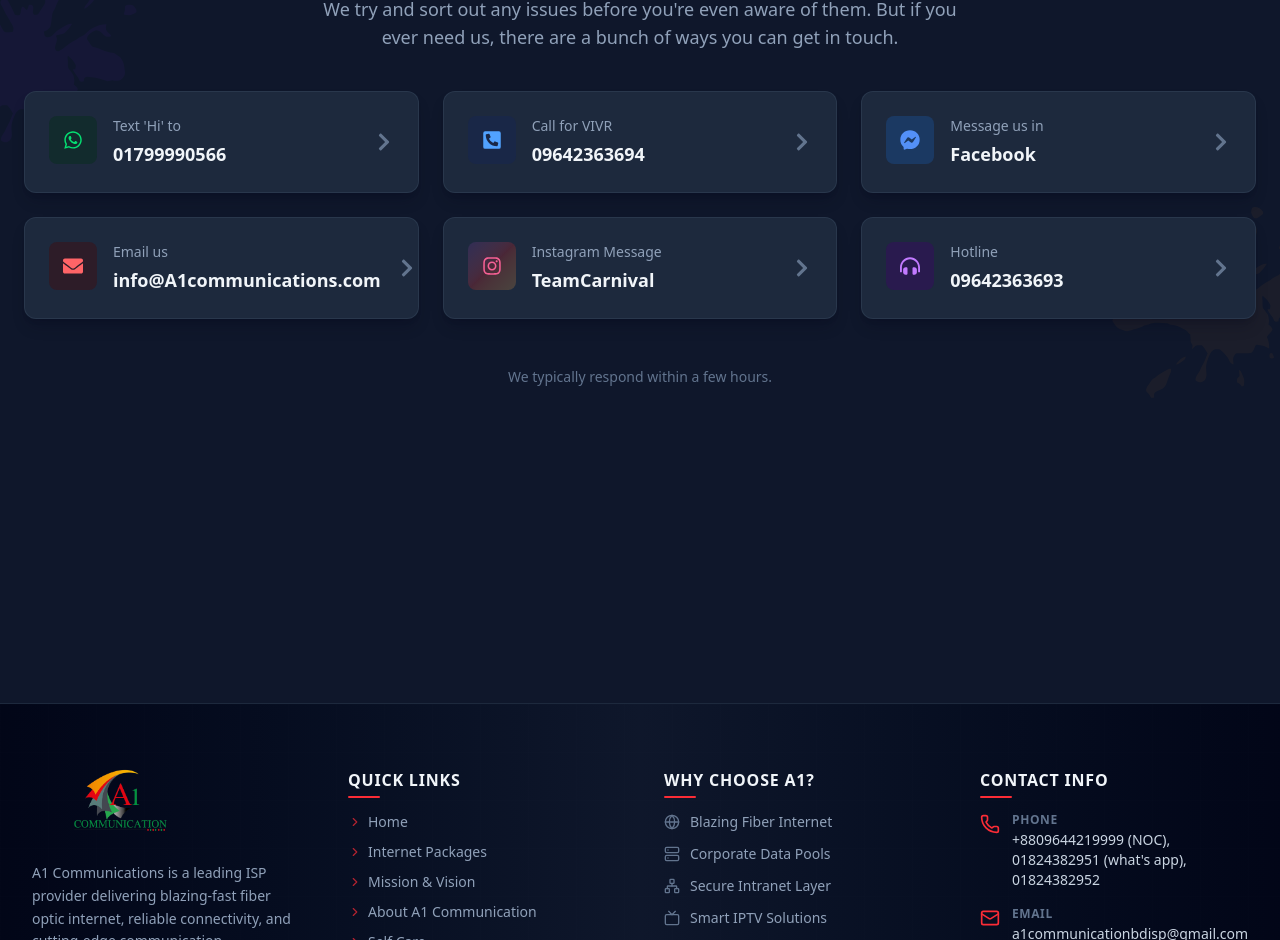
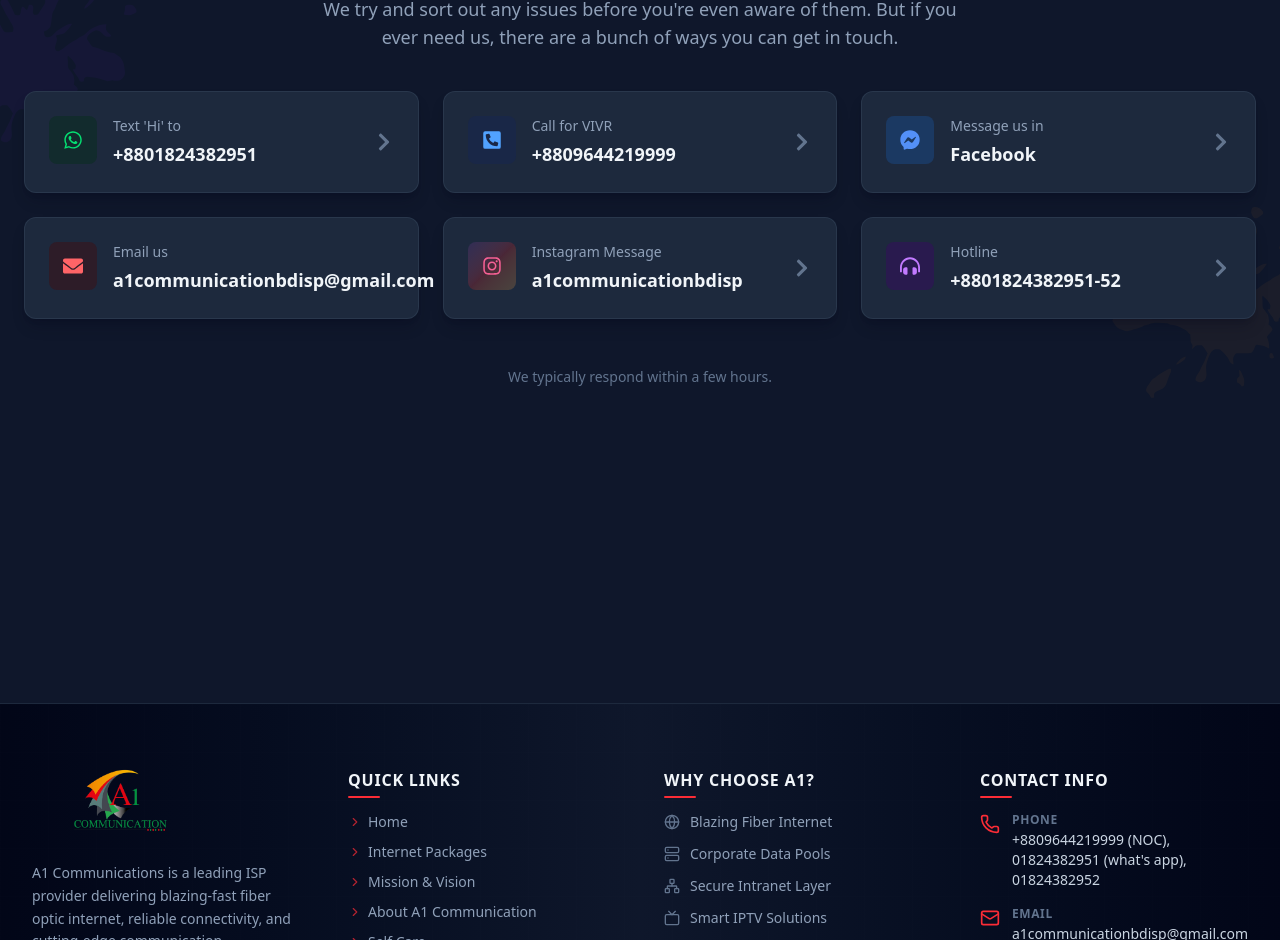
Before and after one commit to Kamiaaa/a1com, a Next.js app: page / in a window 1280 px wide. Shown: the part 5279-6219 px from the top of the page. Built offline with nearby package versions, Linux system fonts and the light colour scheme.

Commit message:
Contact Team page updated

```diff
--- a/app/(main)/components/ContactTeam.tsx
+++ b/app/(main)/components/ContactTeam.tsx
@@ -171,8 +171,8 @@
             iconBgColor: "bg-green-950/40",
             iconColor: "text-green-400",
             label: "Text 'Hi' to",
-            value: "01799990566",
-            href: "sms:01799990566?body=Hi"
+            value: "+8801824382951",
+            href: "sms:+8801824382951?body=Hi"
         },
         {
             id: 2,
@@ -180,8 +180,8 @@
             iconBgColor: "bg-blue-950/40",
             iconColor: "text-blue-400",
             label: "Call for VIVR",
-            value: "09642363694",
-            href: "tel:09642363694"
+            value: "+8809644219999",
+            href: "tel:+8809644219999"
         },
         {
             id: 3,
@@ -190,7 +190,7 @@
             iconColor: "text-[#5390F7]",
             label: "Message us in",
             value: "Facebook",
-            href: "https://facebook.com"
+            href: "https://www.facebook.com/A1Communication.ISP.bd/"
         },
         {
             id: 4,
@@ -198,8 +198,8 @@
             iconBgColor: "bg-red-950/40",
             iconColor: "text-red-400",
             label: "Email us",
-            value: "info@A1communications.com",
-            href: "mailto:support@carnival.com"
+            value: "a1communicationbdisp@gmail.com",
+            href: "mailto:a1communicationbdisp@gmail.com"
         },
         {
             id: 5,
@@ -207,8 +207,8 @@
             iconBgColor: "bg-gradient-to-br from-[#833AB4]/20 via-[#FD1D1D]/20 to-[#FCAF45]/20",
             iconColor: "text-[#F56094]",
             label: "Instagram Message",
-            value: "TeamCarnival",
-            href: "https://instagram.com"
+            value: "a1communicationbdisp",
+            href: "https://instagram.com/a1communicationbdisp"
         },
         {
             id: 6,
@@ -216,8 +216,8 @@
             iconBgColor: "bg-purple-950/40",
             iconColor: "text-purple-400",
             label: "Hotline",
-            value: "09642363693",
-            href: "tel:09642363693"
+            value: "+8801824382951-52",
+            href: "tel:+8801824382951"
         }
     ];
 
```
